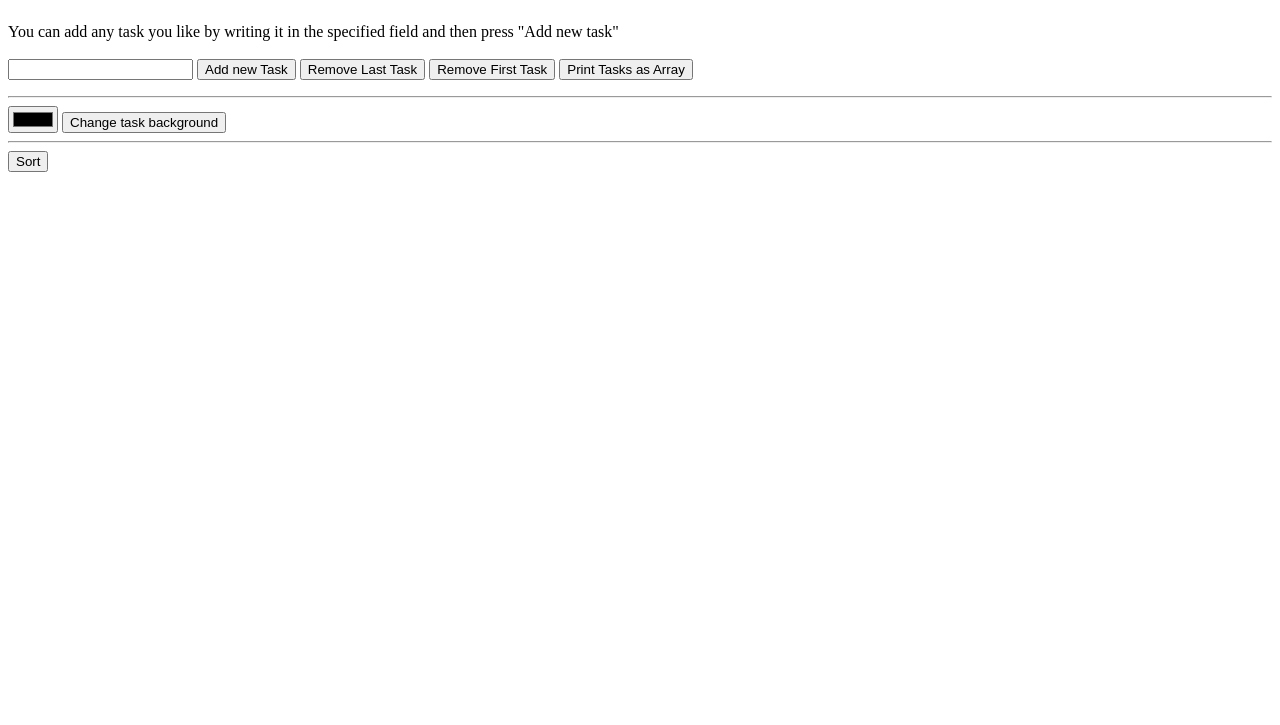
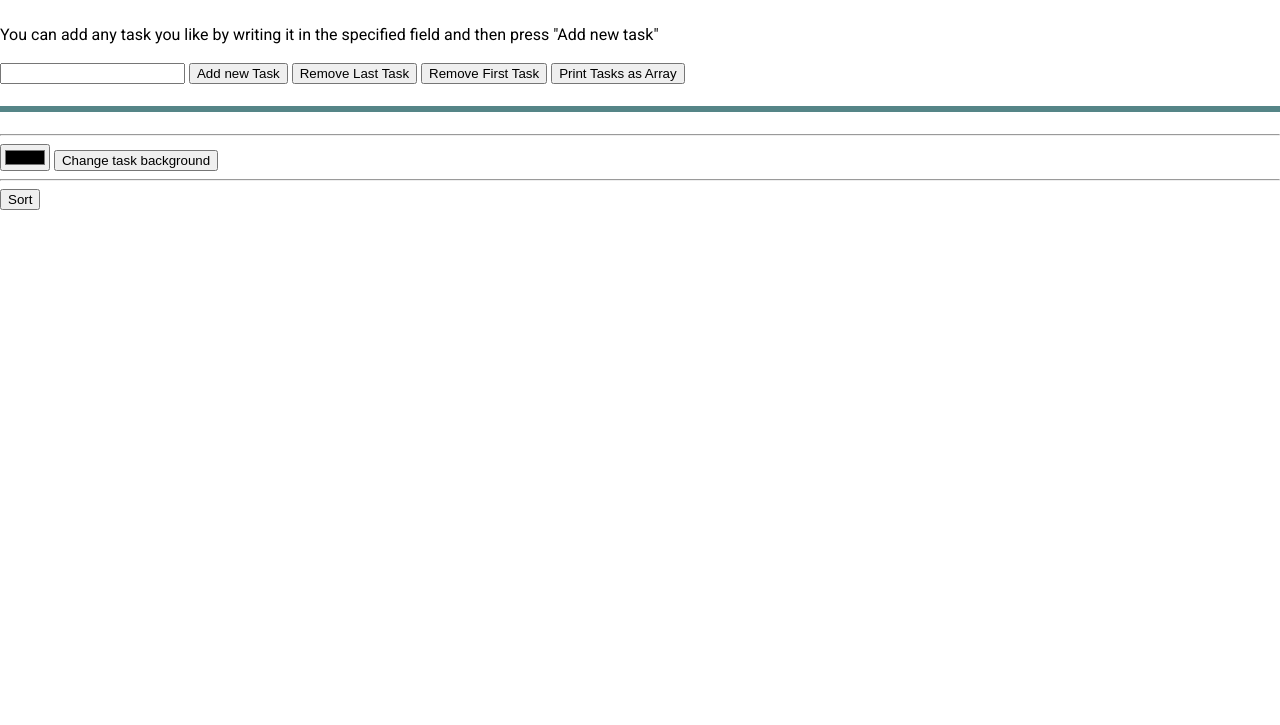
Before and after one commit to arzhk/M1-D8-task-list, a plain HTML site: page index.html in a window 1280 px wide. Shown: the part 75-800 px from the top of the page. Drawn offline with Linux system fonts and the light colour scheme.

Commit message:
Update stylesheet.css
Updated ul styling

```diff
--- a/stylesheet.css
+++ b/stylesheet.css
@@ -3,3 +3,21 @@
        Create a CSS class for the task list item with a border, a bold text and a bigger font size
        Style every button of the page to be bigger
     */
+
+body {
+  margin: 0;
+  padding: 0;
+  font-family: "Roboto", sans-serif;
+}
+
+.taskList {
+  background-color: #bffcff;
+  border: 3px solid #558587;
+  font-weight: bold;
+  font-size: 22px;
+}
+
+ul {
+  list-style-type: none;
+  padding: 0;
+}
```
